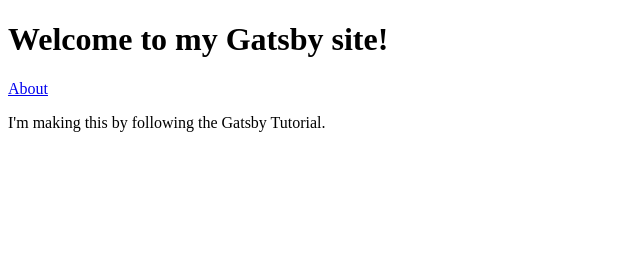
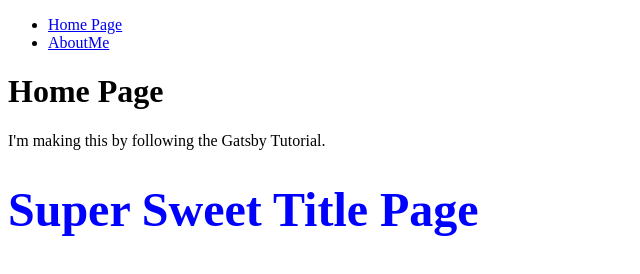
Before and after one commit to pkkdper/gatsby-site-1, a Gatsby site in the folder Programming/gatsby/: page / in a window 1280 px wide. Shown: the whole page, without its empty margins (0-640 px from the left). Built offline with nearby package versions, Linux system fonts and the light colour scheme; Gatsby itself is replaced by a stand-in of ours.

Commit message:
adding css and playing around with layout, components etc

```diff
--- /dev/null
+++ b/Programming/gatsby/src/components/component1.js
@@ -0,0 +1,12 @@
+import * as React from "react";
+import { title } from './my-component.module.css'
+
+const Component1 = () => {
+  return (
+    <h1 className={title}>
+      Super Sweet Title Page
+    </h1>
+  );
+};
+
+export default Component1;
--- /dev/null
+++ b/Programming/gatsby/src/components/layout.js
@@ -0,0 +1,25 @@
+import * as React from "react";
+import { Link } from "gatsby";
+
+const Layout = ({ pageTitle, children }) => {
+  return (
+    <>
+      <nav>
+        <ul>
+          <li>
+            <Link to="/">Home Page</Link>
+          </li>
+          <li>
+            <Link to="/about">AboutMe</Link>
+          </li>
+        </ul>
+      </nav>
+      <main>
+        <h1>{pageTitle}</h1>
+        {children}
+      </main>
+    </>
+  );
+};
+
+export default Layout;
--- /dev/null
+++ b/Programming/gatsby/src/components/layout.module.css
@@ -0,0 +1,5 @@
+.container {
+    margin: auto;
+    max-width: 500px;
+    font-family: sans-serif;
+  }
--- /dev/null
+++ b/Programming/gatsby/src/components/my-component.module.css
@@ -0,0 +1,4 @@
+.title {
+    color: blue;
+    font-size: 3rem;
+  }
--- a/Programming/gatsby/src/pages/index.js
+++ b/Programming/gatsby/src/pages/index.js
@@ -1,14 +1,14 @@
-import { Link } from 'gatsby';
-import * as React from 'react';
+import * as React from "react";
+import Component1 from "../components/component1";
+import Layout from "../components/layout";
 
 const IndexPage = () => {
   return (
-    <main>
-      <h1>Welcome to my Gatsby site!</h1>
-      <Link to ="/about">About</Link>
+    <><Layout pageTitle="Home Page">
       <p>I'm making this by following the Gatsby Tutorial.</p>
-    </main>
-  )
-}
-export const Head = () => <title>Home Page</title>
+    </Layout>
+  <Component1></Component1></>
+  );
+};
+export const Head = () => <title>Home Page</title>;
 export default IndexPage;
```
Also changed, not shown: Programming/gatsby/src/pages/about.js (+3 -4 lines).
